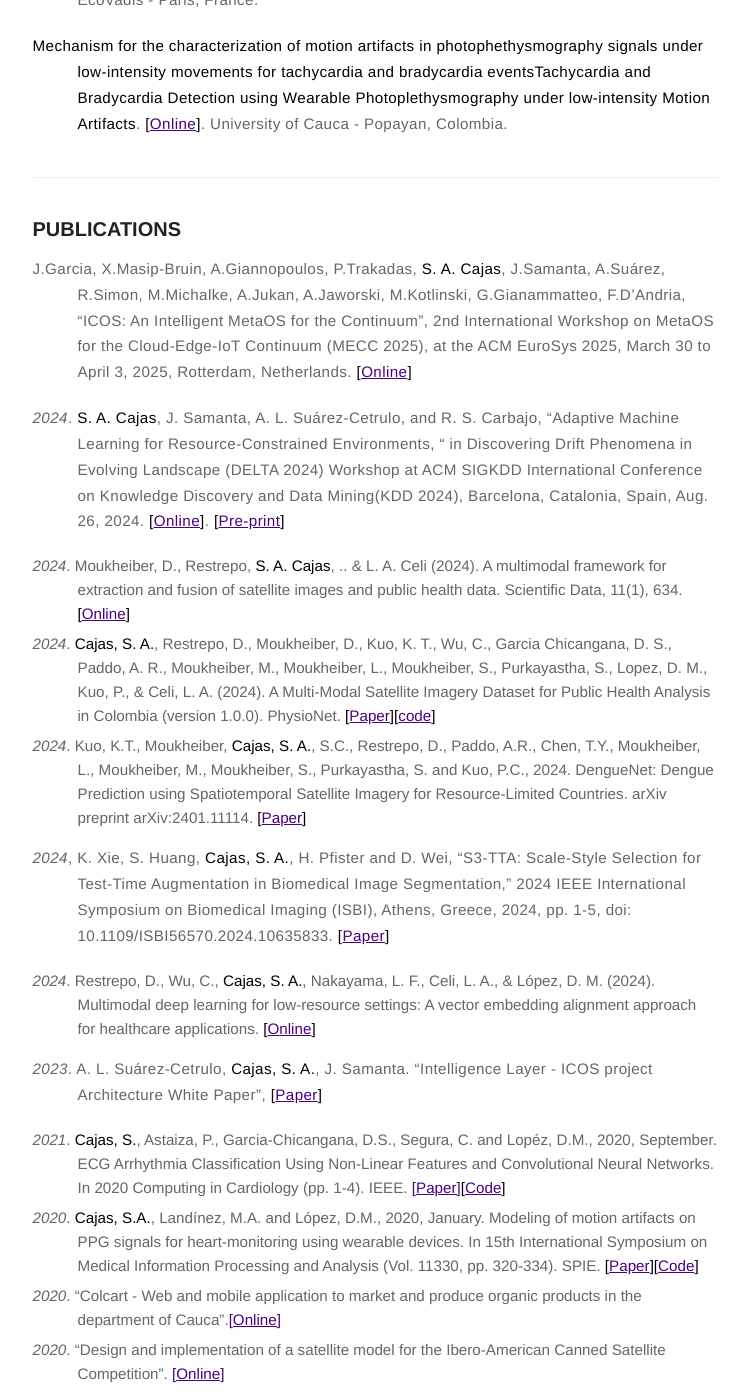
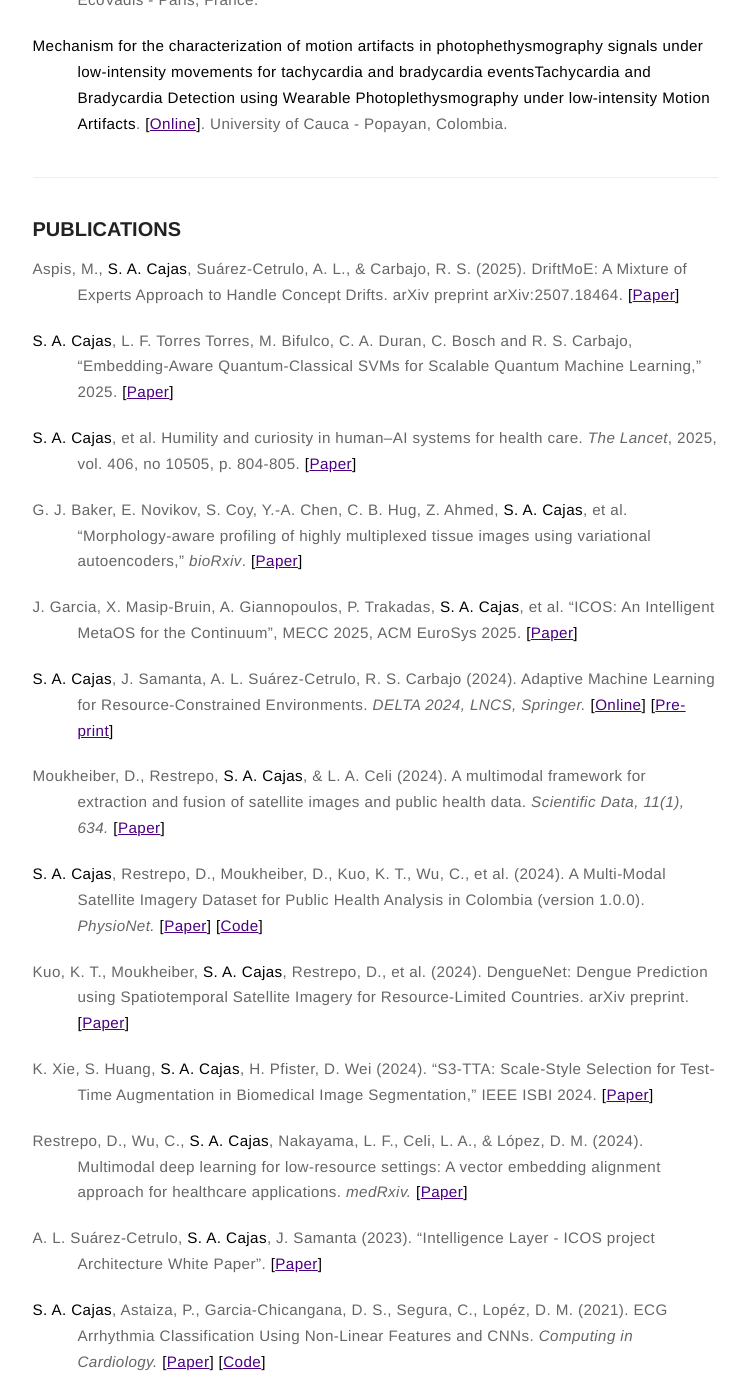
Before and after one commit to sebasmos/sebasmos.github.io, a Jekyll site: the page built from cv.md, in a window 1280 px wide and 1400 px high, scrolled down 3109 px. Shown: the whole window, without its empty margins (265-1014 px from the left). Built offline with Jekyll 4.4.1, drawn with Linux system fonts in a browser that asks for light colours; some of the changed text lies outside the part shown.

Commit message:
updating august

```diff
--- a/_config.yml
+++ b/_config.yml
@@ -1,6 +1,6 @@
 # main text of home
 name: Sebastián A. Cajas Ordóñez
-bio: Senior Data Scientist | AI Scientist at the National Irish Center of Applied AI | Fellow in SC @Harvard | Joint Master in Image Processing & Computer Vision
+bio: Senior Data Scientist | AI Scientist at the National Irish Center of Applied AI | MIT Critical data | Ex-Harvard
 
 # twitter summary info
 description: Academic portfolio
--- a/cv.md
+++ b/cv.md
@@ -12,7 +12,7 @@ sebasmos [ad] mit.edu, scajasordonez [ad] gmail.com
 {:.cv-info}
 
 **Curriculum Vitae**
-April 2025
+August 2025
 <hr />
 
 ### WORK EXPERIENCE
@@ -69,34 +69,46 @@ April 2025
 
 - **Mechanism for the characterization of motion artifacts in photophethysmography signals under low-intensity movements for tachycardia and bradycardia eventsTachycardia and Bradycardia Detection using Wearable Photoplethysmography under low-intensity Motion Artifacts**. **[[Online](http://repositorio.unicauca.edu.co:8080/xmlui/handle/123456789/7802)]**. University of Cauca - Popayan, Colombia.
 
-<hr />
+
+---
 
 ### PUBLICATIONS
 
-- J.Garcia, X.Masip-Bruin, A.Giannopoulos, P.Trakadas, **S. A. Cajas**, J.Samanta, A.Suárez, R.Simon, M.Michalke, A.Jukan, A.Jaworski, M.Kotlinski, G.Gianammatteo, F.D’Andria, “ICOS: An Intelligent MetaOS for the Continuum”, 2nd International Workshop on MetaOS for the Cloud-Edge-IoT Continuum (MECC 2025), at the ACM EuroSys 2025, March 30 to April 3, 2025, Rotterdam, Netherlands. **[[Online](https://dl.acm.org/doi/10.1145/3721889.3721929)]**
+* Aspis, M., **S. A. Cajas**, Suárez-Cetrulo, A. L., & Carbajo, R. S. (2025). DriftMoE: A Mixture of Experts Approach to Handle Concept Drifts. arXiv preprint arXiv:2507.18464. **\[[Paper](https://arxiv.org/abs/2507.18464)]**
 
-- *2024*. **S. A. Cajas**, J. Samanta, A. L. Suárez-Cetrulo, and R. S. Carbajo, "Adaptive Machine Learning for Resource-Constrained Environments, " in Discovering Drift Phenomena in Evolving Landscape (DELTA 2024) Workshop at ACM SIGKDD International Conference on Knowledge Discovery and Data Mining(KDD 2024), Barcelona, Catalonia, Spain, Aug. 26, 2024. **[[Online](https://link.springer.com/chapter/10.1007/978-3-031-82346-6_1)]**. **[[Pre-print](https://arxiv.org/abs/2503.18634)]**
+* **S. A. Cajas**, L. F. Torres Torres, M. Bifulco, C. A. Duran, C. Bosch and R. S. Carbajo, "Embedding-Aware Quantum-Classical SVMs for Scalable Quantum Machine Learning," 2025. **\[[Paper](https://arxiv.org/abs/2508.00024)]**
 
-- *2024*. Moukheiber, D., Restrepo, **S. A. Cajas**, .. & L. A. Celi (2024). A multimodal framework for extraction and fusion of satellite images and public health data. Scientific Data, 11(1), 634. **[[Online](https://www.nature.com/articles/s41597-024-03366-1)]**
-- *2024*. **Cajas, S. A.**, Restrepo, D., Moukheiber, D., Kuo, K. T., Wu, C., Garcia Chicangana, D. S., Paddo, A. R., Moukheiber, M., Moukheiber, L., Moukheiber, S., Purkayastha, S., Lopez, D. M., Kuo, P., & Celi, L. A. (2024). A Multi-Modal Satellite Imagery Dataset for Public Health Analysis in Colombia (version 1.0.0).
-PhysioNet. **[[Paper](https://doi.org/10.13026/xr5s-xe24)][[code](https://github.com/sebasmos/satellite.extractor)]**
-- *2024*. Kuo, K.T., Moukheiber, **Cajas, S. A.**, S.C., Restrepo, D., Paddo, A.R., Chen, T.Y., Moukheiber, L., Moukheiber, M., Moukheiber, S., Purkayastha, S. and Kuo, P.C., 2024. DengueNet: Dengue Prediction using Spatiotemporal Satellite Imagery for Resource-Limited Countries. arXiv preprint arXiv:2401.11114. **[[Paper](https://arxiv.org/abs/2401.11114)]**
-- *2024*, K. Xie, S. Huang, **Cajas, S. A.**, H. Pfister and D. Wei, "S3-TTA: Scale-Style Selection for Test-Time Augmentation in Biomedical Image Segmentation," 2024 IEEE International Symposium on Biomedical Imaging (ISBI), Athens, Greece, 2024, pp. 1-5, doi: 10.1109/ISBI56570.2024.10635833. **[[Paper](https://ieeexplore.ieee.org/abstract/document/10635833)]**
+* **S. A. Cajas**, et al. Humility and curiosity in human–AI systems for health care. *The Lancet*, 2025, vol. 406, no 10505, p. 804-805. **\[[Paper](https://www.thelancet.com/journals/lancet/article/PIIS0140-6736%2825%2901626-5/fulltext)]**
 
-- *2024*. Restrepo, D., Wu, C., **Cajas, S. A.**, Nakayama, L. F., Celi, L. A., & López, D. M. (2024). Multimodal deep learning for low-resource settings: A vector embedding alignment approach for healthcare applications. **[[Online](https://www.medrxiv.org/content/10.1101/2024.06.03.24308401v1.full)]**
-- *2023*. A. L. Suárez-Cetrulo, **Cajas, S. A.**, J. Samanta. "Intelligence Layer - ICOS project Architecture White Paper", **[[Paper](https://www.icos-project.eu/)]**
+* G. J. Baker, E. Novikov, S. Coy, Y.-A. Chen, C. B. Hug, Z. Ahmed, **S. A. Cajas**, et al. "Morphology-aware profiling of highly multiplexed tissue images using variational autoencoders," *bioRxiv*. **\[[Paper](https://www.biorxiv.org/content/10.1101/2025.06.23.661064v1)]**
 
-- *2021*. **Cajas, S.**, Astaiza, P., Garcia-Chicangana, D.S., Segura, C. and Lopéz, D.M., 2020, September. ECG Arrhythmia Classification Using Non-Linear Features and Convolutional Neural Networks. In 2020 Computing in Cardiology (pp. 1-4). IEEE. **[[Paper]](https://ieeexplore.ieee.org/document/9344175)[[Code](https://github.com/sebasmos/CardioLux)]**
-- *2020*. **Cajas, S.A.**, Landínez, M.A. and López, D.M., 2020, January. Modeling of motion artifacts on PPG signals for heart-monitoring using wearable devices. In 15th International Symposium on Medical Information Processing and Analysis (Vol. 11330, pp. 320-334). SPIE. **[[Paper](https://doi.org/10.1117/12.2540554)][[Code](https://github.com/sebasmos/PPGpeakDetection)]**
-- *2020*. "Colcart - Web and mobile application to market and produce organic products in the department of Cauca".**[[Online]](https://es.calameo.com/read/005735784f4cb87016fd4)**
-- *2020*. "Design and implementation of a satellite model for the Ibero-American Canned Satellite Competition". **[[Online]](https://en.calameo.com/read/0057357846a5bdf72578b)**
+* J. Garcia, X. Masip-Bruin, A. Giannopoulos, P. Trakadas, **S. A. Cajas**, et al. “ICOS: An Intelligent MetaOS for the Continuum”, MECC 2025, ACM EuroSys 2025. **\[[Paper](https://dl.acm.org/doi/10.1145/3721889.3721929)]**
 
-**UPCOMING**:
+* **S. A. Cajas**, J. Samanta, A. L. Suárez-Cetrulo, R. S. Carbajo (2024). Adaptive Machine Learning for Resource-Constrained Environments. *DELTA 2024, LNCS, Springer.*
+  **\[[Online](https://link.springer.com/chapter/10.1007/978-3-031-82346-6_1)] \[[Pre-print](https://arxiv.org/abs/2503.18634)]**
 
-- *2025*, **S. A. Cajas**, S. A. (2025) “Embedding-Aware Quantum-Classical SVMs for Scalable Quantum Machine Learning (Code Archive)”. Zenodo. doi: 10.5281/zenodo.15264568.
-- *2025*. **S. A. Cajas**, J. Samanta, A. L. Suárez-Cetrulo. A comprenhensive review of Machine Learning at the Edge. [soon!]
-- *2025*. A. L. Suárez-Cetrulo, **Cajas, S. A.**, J. Samanta, and R. S. Carbajo, "Machine Learning under Drifts and Shifts," in Proceedings of the International Conference on Machine Learning, ISBN: 978-1-83508-358-1, 2023.**[[Code](https://github.com/PacktPublishing/Data-Drift-in-Machine-Learning)]**
-- *2023*. "G. J. Baker, E. Novikov, Y.-A. Chen, C. B. Hug, **Cajas, S. A.**, S. Huang, C. Yapp, S. Coy, H. Pfister, A. Sokolov, and P. K. Sorger, "Contextual Cell State Inference in Whole-slide Multiplex Images of Tissue with Deep Convolutional Neural Networks," IEEE Transactions on Medical Imaging, vol. 40, no. 7, pp. 1908-1919, Jul. 2021." **[on-review]**
+* Moukheiber, D., Restrepo, **S. A. Cajas**, & L. A. Celi (2024). A multimodal framework for extraction and fusion of satellite images and public health data. *Scientific Data, 11(1), 634.* **\[[Paper](https://www.nature.com/articles/s41597-024-03366-1)]**
+
+* **S. A. Cajas**, Restrepo, D., Moukheiber, D., Kuo, K. T., Wu, C., et al. (2024). A Multi-Modal Satellite Imagery Dataset for Public Health Analysis in Colombia (version 1.0.0). *PhysioNet.*
+  **\[[Paper](https://doi.org/10.13026/xr5s-xe24)] \[[Code](https://github.com/sebasmos/satellite.extractor)]**
+
+* Kuo, K. T., Moukheiber, **S. A. Cajas**, Restrepo, D., et al. (2024). DengueNet: Dengue Prediction using Spatiotemporal Satellite Imagery for Resource-Limited Countries. arXiv preprint. **\[[Paper](https://arxiv.org/abs/2401.11114)]**
+
+* K. Xie, S. Huang, **S. A. Cajas**, H. Pfister, D. Wei (2024). "S3-TTA: Scale-Style Selection for Test-Time Augmentation in Biomedical Image Segmentation," IEEE ISBI 2024. **\[[Paper](https://ieeexplore.ieee.org/abstract/document/10635833)]**
+
+* Restrepo, D., Wu, C., **S. A. Cajas**, Nakayama, L. F., Celi, L. A., & López, D. M. (2024). Multimodal deep learning for low-resource settings: A vector embedding alignment approach for healthcare applications. *medRxiv.* **\[[Paper](https://www.medrxiv.org/content/10.1101/2024.06.03.24308401v1.full)]**
+
+* A. L. Suárez-Cetrulo, **S. A. Cajas**, J. Samanta (2023). "Intelligence Layer - ICOS project Architecture White Paper". **\[[Paper](https://www.icos-project.eu/)]**
+
+* **S. A. Cajas**, Astaiza, P., Garcia-Chicangana, D. S., Segura, C., Lopéz, D. M. (2021). ECG Arrhythmia Classification Using Non-Linear Features and CNNs. *Computing in Cardiology.*
+  **\[[Paper](https://ieeexplore.ieee.org/document/9344175)] \[[Code](https://github.com/sebasmos/CardioLux)]**
+
+* **S. A. Cajas**, Landínez, M. A., López, D. M. (2020). Modeling of motion artifacts on PPG signals for heart-monitoring using wearable devices. *15th Int. Symposium on MIPA, SPIE.*
+  **\[[Paper](https://doi.org/10.1117/12.2540554)] \[[Code](https://github.com/sebasmos/PPGpeakDetection)]**
+
+* **S. A. Cajas** (2020). "Colcart - Web and mobile application to market and produce organic products in the department of Cauca". **\[[Online](https://es.calameo.com/read/005735784f4cb87016fd4)]**
+
+* **S. A. Cajas** (2020). "Design and implementation of a satellite model for the Ibero-American Canned Satellite Competition". **\[[Online](https://en.calameo.com/read/0057357846a5bdf72578b)]**
 
 <hr />
 
```
Also changed, not shown: about.md (+1 -1 lines).
